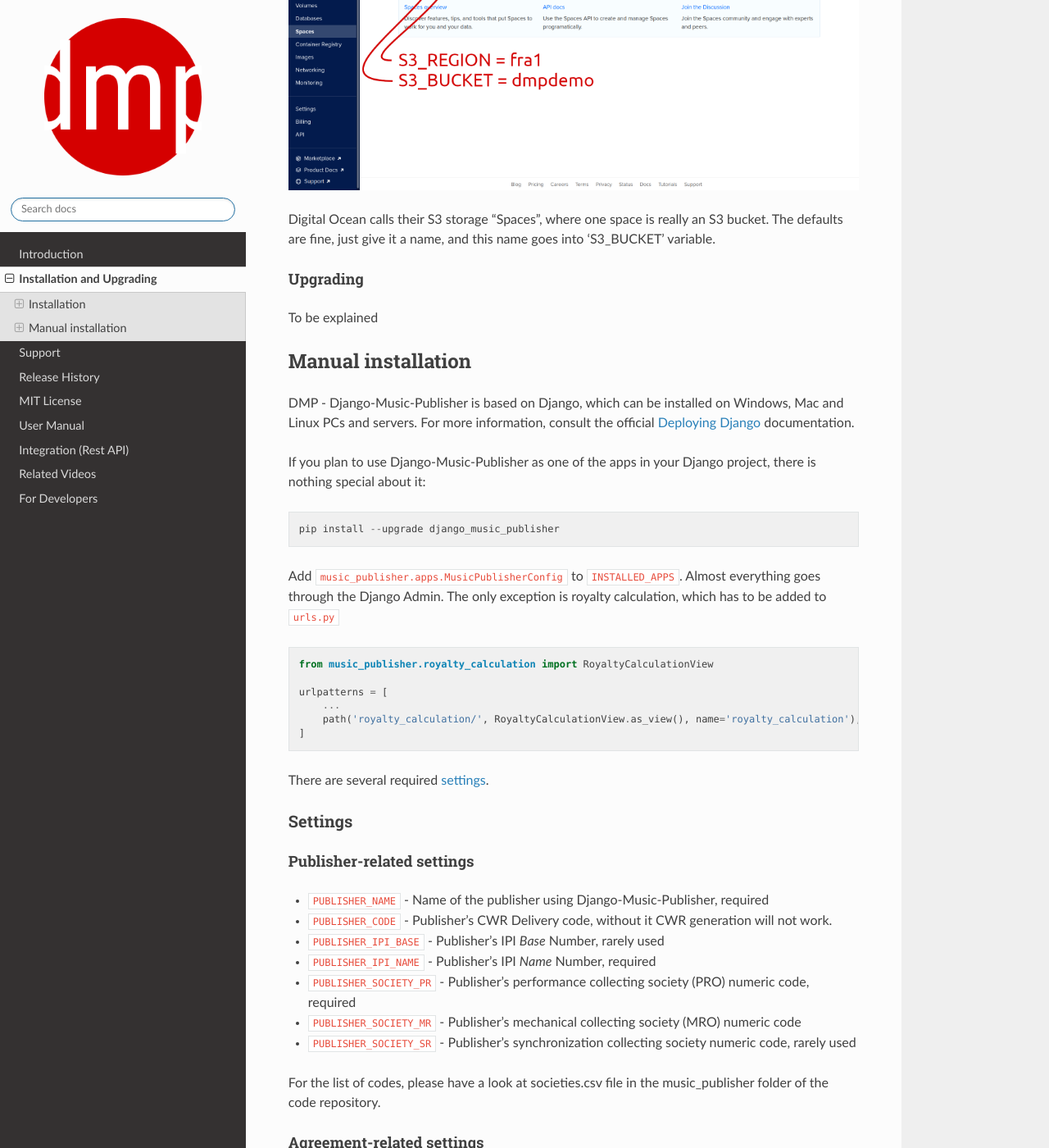
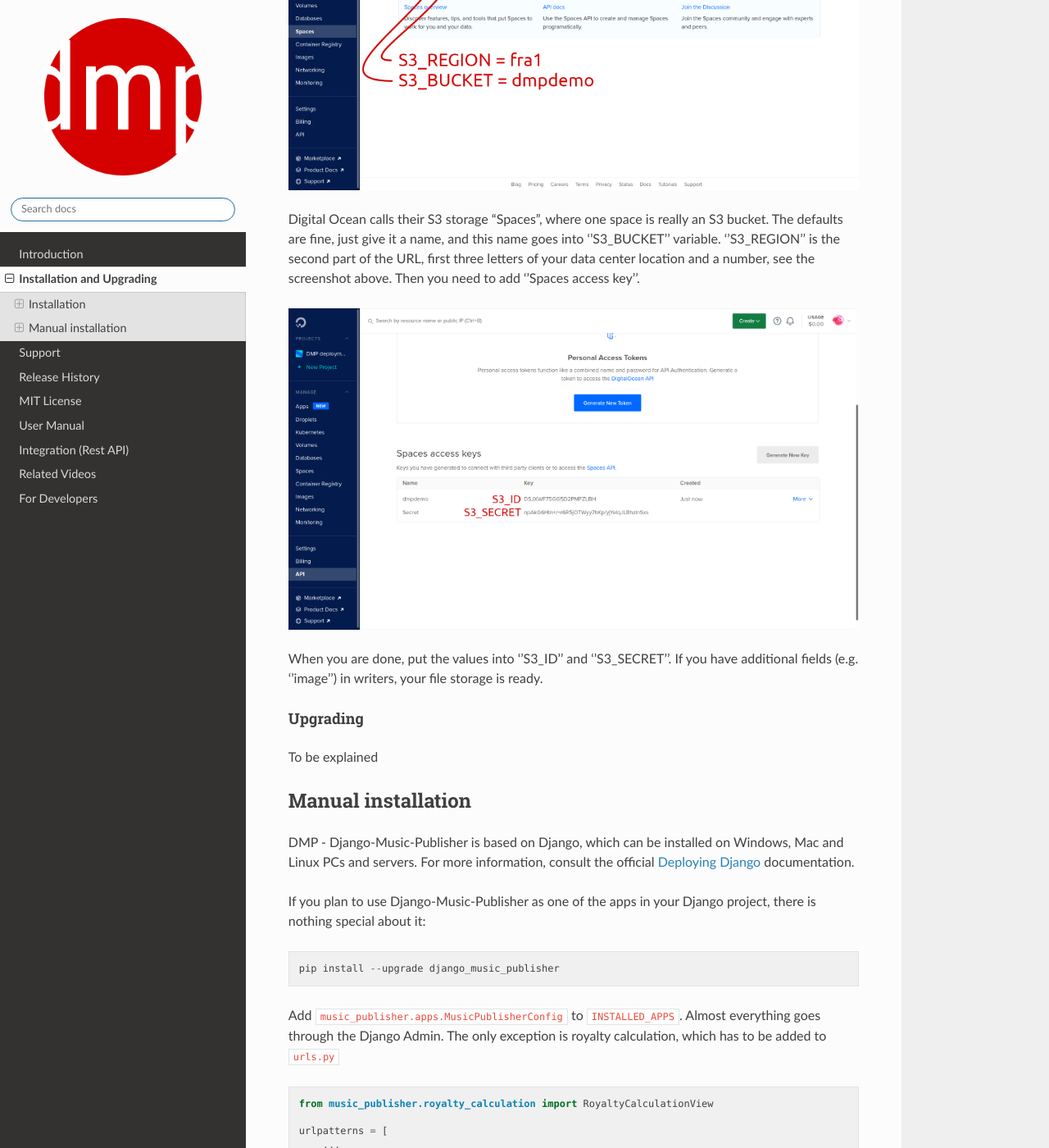
Before and after one commit to matijakolaric-com/django-music-publisher, a Sphinx documentation site: the page built from docs/installation.rst, in a window 1280 px wide and 1400 px high, scrolled down 3349 px. Shown: the whole window at 82% size. Built offline with Sphinx 7.4.7 and the Read the Docs theme 2.0.0, drawn with Linux system fonts in a browser that asks for light colours.

Commit message:
documentation for deployment

```diff
--- a/docs/installation.rst
+++ b/docs/installation.rst
@@ -97,7 +97,16 @@
    :width: 100%
 
 Digital Ocean calls their S3 storage "Spaces", where one space is really an S3 bucket.
-The defaults are fine, just give it a name, and this name goes into 'S3_BUCKET' variable.
+The defaults are fine, just give it a name, and this name goes into ''S3_BUCKET'' variable.
+''S3_REGION'' is the second part of the URL, first three letters of your data center location
+and a number, see the screenshot above. Then you need to add ''Spaces access key''.
+
+.. figure:: /images/installation_do_f2.png
+   :width: 100%
+
+When you are done, put the values into ''S3_ID'' and ''S3_SECRET''. If you have additional
+fields (e.g. ''image'') in writers, your file storage is ready.
+
 
 
 
```
Also changed, not shown: docs/images/installation_do_f2.png (added).
